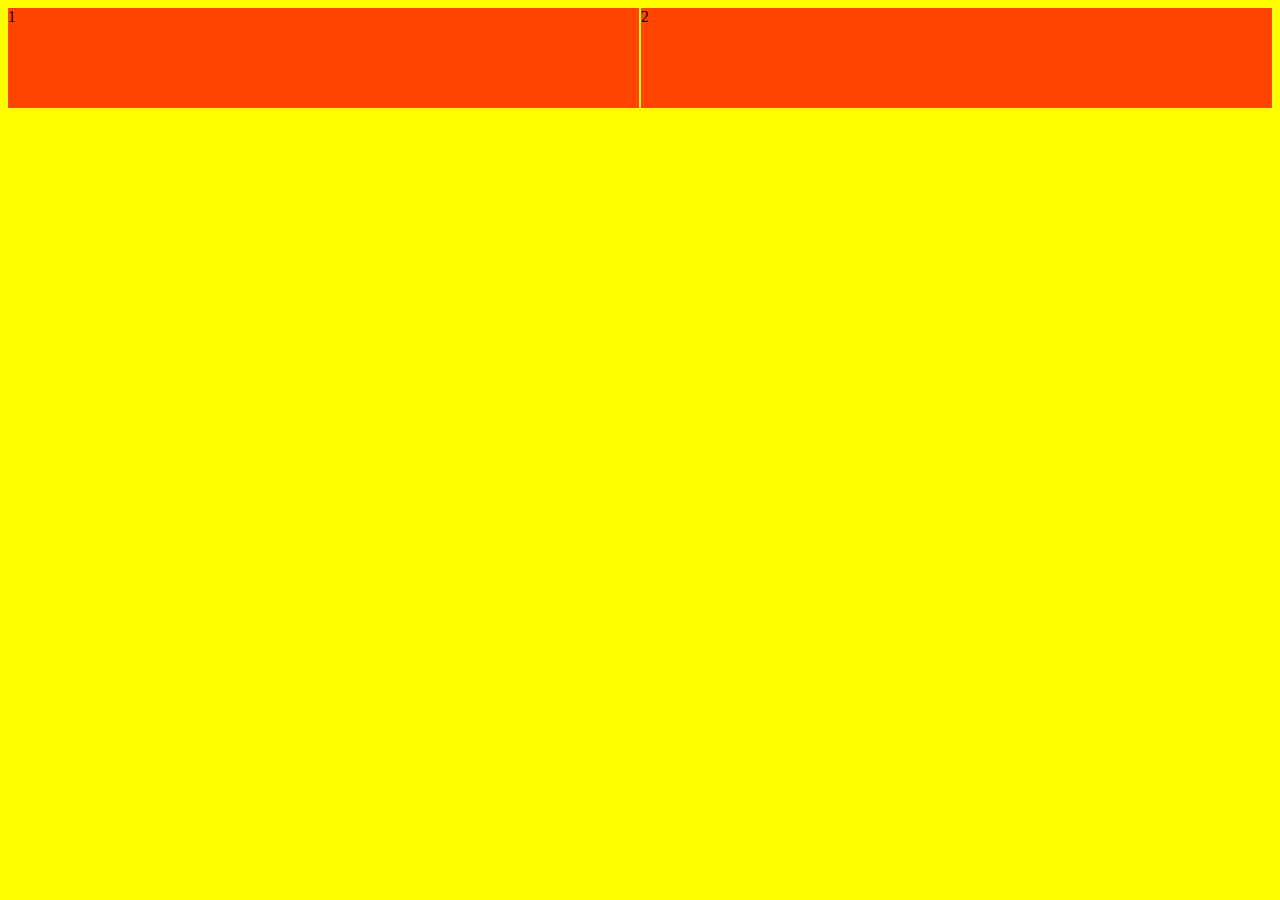
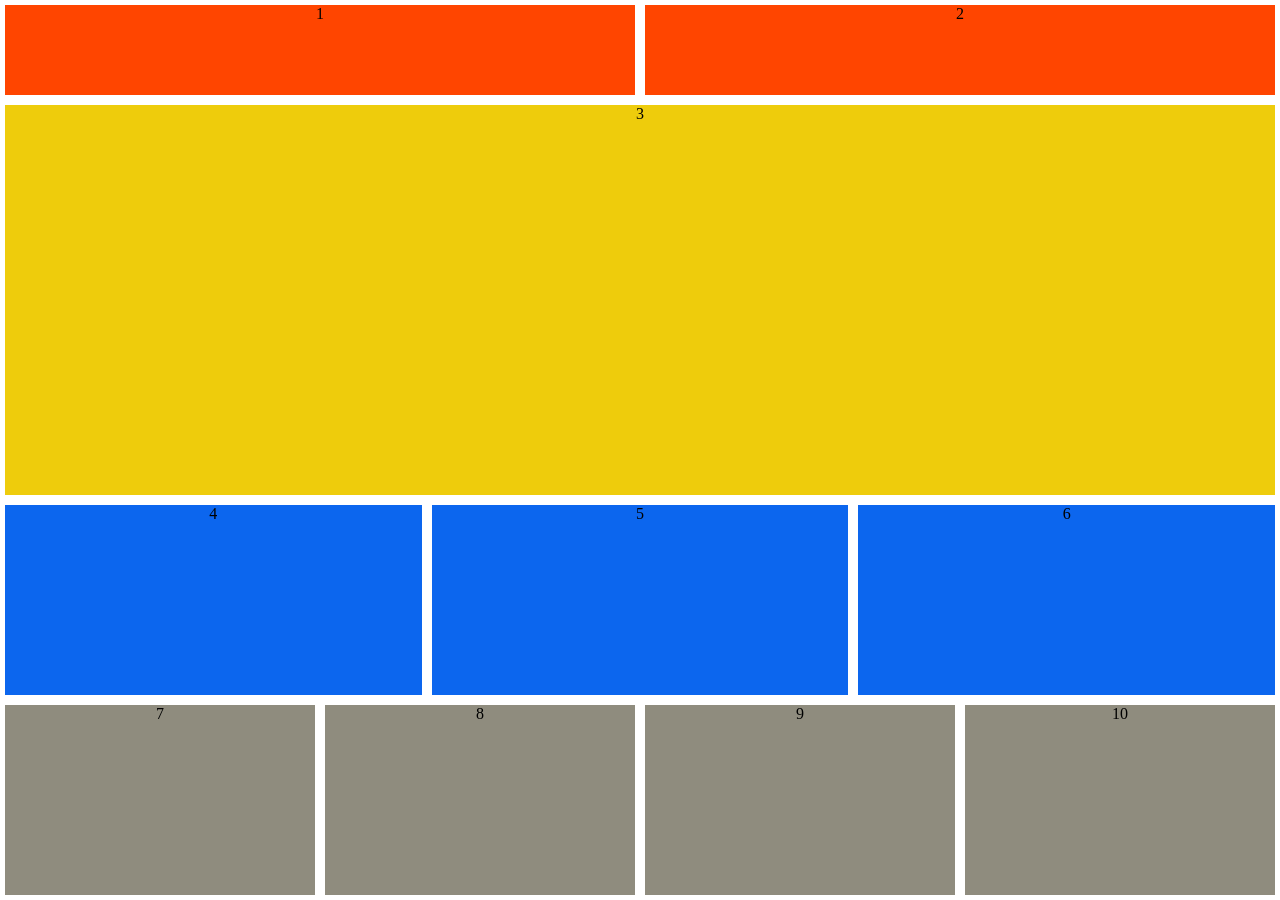
Before and after one commit to Alexei001/Home-Work, a plain HTML site: page Home work 8 (flex layout)/index.html in a window 1280 px wide. Before the commit the page ends 800 px from the top, so only its background shows below. Drawn offline with Linux system fonts and the light colour scheme.

Commit message:
add home work8 adaptive media for phone

```diff
--- a/Home work 5 (flex box)/styles.css
+++ b/Home work 5 (flex box)/styles.css
@@ -35,5 +35,5 @@
     background-color: blue;
     width: calc(100%/3);
     height: calc(100%/3);
-    border: 2px solid white;
+    border: 2px solid rgb(124, 17, 17);
 }
--- a/Home work 8 (flex layout)/index.html
+++ b/Home work 8 (flex layout)/index.html
@@ -4,13 +4,30 @@
     <meta charset="UTF-8">
     <meta name="viewport" content="width=device-width, initial-scale=1.0">
     <meta http-equiv="X-UA-Compatible" content="ie=edge">
-    <link rel="stylesheet" href="styles.css">
+    <link rel="stylesheet" href="styles.css" type="text/css">
+    <link rel="stylesheet" href="media.css" type="text/css">
     <title>flex layout</title>
 </head>
 <body>
-<div class="container">
-    <div class="container1">1</div>
-    <div class="container2">2</div>
+    <div class="container0">
+    <div class="flex-container">
+        <div class="box1">1</div>
+        <div class="box2">2</div>
+    </div>
+    <div class="container1">
+        <div class="box3">3</div>
+    </div>
+    <div class="container2">
+            <div class="box4">4</div>
+            <div class="box5">5</div>
+            <div class="box6">6</div>
+    </div>
+    <div class="container3">
+            <div class="box7">7</div>
+            <div class="box8">8</div>
+            <div class="box9">9</div>
+            <div class="box10">10</div>
+    </div>
 </div>
 </body>
 </html>
--- a/Home work 8 (flex layout)/main.scss
+++ b/Home work 8 (flex layout)/main.scss
@@ -0,0 +1,27 @@
+body {
+    background-color: white;
+  }
+  .container{
+      display: flex;
+      .container1{
+          background-color: orangered;
+          width: 50%;
+          height: 100px;
+      }
+      .container2{
+        background-color: orangered;
+        width: 50%;
+        height: 100px;
+      }
+
+  }
+  .container3{
+    background-color: rgb(219, 223, 13);
+    width: 50%;
+    height: 100px;
+  }
+  .container4{
+    background-color: rgb(219, 223, 13);
+    width: 50%;
+    height: 100px;
+  }
--- /dev/null
+++ b/Home work 8 (flex layout)/media.css
@@ -0,0 +1,43 @@
+*{
+    box-sizing:border-box:
+}
+@media only screen and (max-width:768px){
+ .flex-container{
+     display:flex;
+     flex-direction: column;
+ }
+ .flex-container>.box1,.box2{
+     width: 100%;
+ }
+ .container1>.box3{
+    height: 200px;
+}
+ .container2{
+     display: flex;
+     flex-direction:column;
+    }
+ .container2>.box4,.box5,.box6{
+     width: 100%;
+ }
+ .container3{
+     display:flex;
+     flex-wrap:wrap;
+ }
+ .container3>.box7,.box8,.box9,.box10{
+     width:50%;
+
+}
+@media only screen and (max-width:320px){
+  .container1{
+     display:flex;
+  }
+  .container1>.box3{
+      height: 100px;
+  }
+  .container3>.box8,.box9,.box10{
+      display:none;
+  }
+  .container3>.box7{
+      width: 100%;
+  }
+}
--- a/Home work 8 (flex layout)/styles.css
+++ b/Home work 8 (flex layout)/styles.css
@@ -1,19 +1,45 @@
-body{
-    background-color:yellow;
+*{
+    box-sizing: border-box;
 }
-.container{
+body {
+  margin: 0
+}
+.container0{
+    text-align: center;
+}
+.flex-container{
     display: flex;
     width: 100%;
-
 }
-.container .container1{
+.flex-container .box1,.box2{
     background-color: orangered;
     width: 50%;
     height: 100px;
+    border:5px solid white;
+}
+.box3{
+    background-color: rgb(238, 204, 12);
+    width: 100%;
+    height: 400px;
+    border:5px solid white;
 }
 .container2{
-    background-color: orangered;
-    width: 50%;
-    height: 100px;
-    margin-left: 2px;
+    display:flex;
+    flex-direction:row;
 }
+.container2>.box4,.box5,.box6{
+    background-color: rgb(12, 102, 238);
+    width: calc(100%/3);
+    height: 200px;
+    border:5px solid white;
+}
+.container3{
+    display: flex;
+
+}
+.container3>.box7, .box8,.box9,.box10{
+    background-color: rgb(143, 140, 126);
+    width: calc(100%/4);
+    height: 200px;
+    border:5px solid white;
+}
```
Also changed, not shown: 1 other file.
